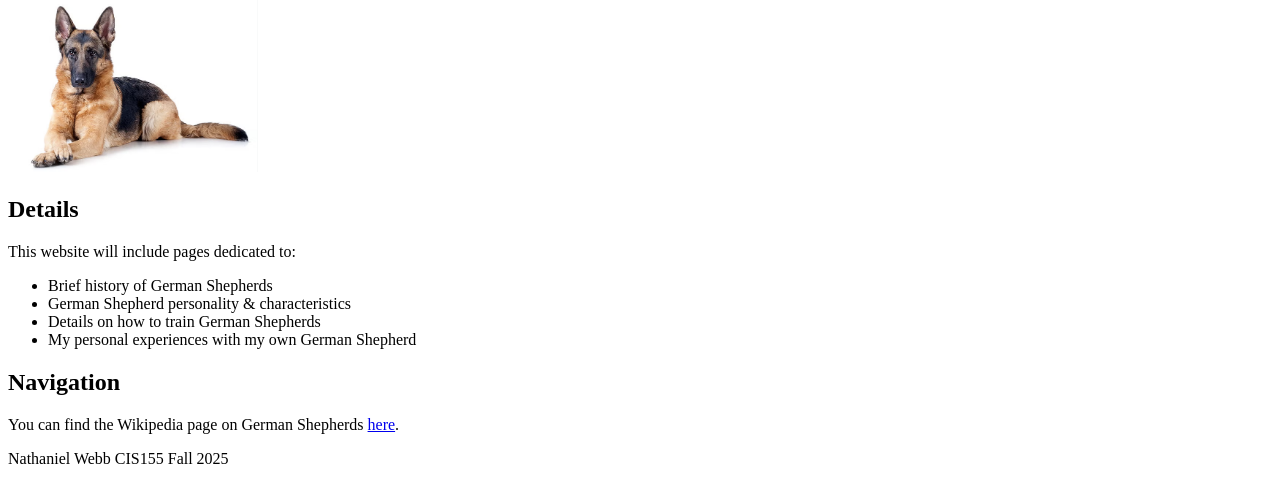
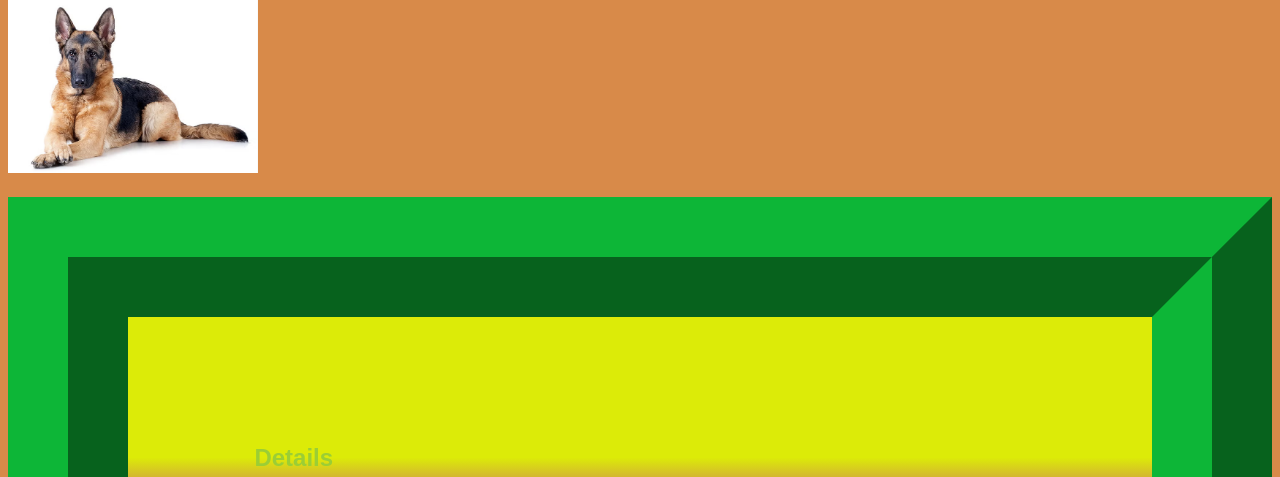
Before and after one commit to NWebbCIS/my-website, a plain HTML site: page index.html in a window 1280 px wide. Shown: the part 475-952 px from the top of the page. Drawn offline with Linux system fonts and the light colour scheme; files that its build step writes are made by us from their sources.

Commit message:
Update index.html

```diff
--- a/index.html
+++ b/index.html
@@ -5,18 +5,18 @@
         <meta charset="UTF-8">
         <meta name="viewport" content="width=device-width, initial-scale=1.0">
         <meta name="description" content="CIS 155 is a course that all Olympic Collage students who are pursuing a IT Associates degree need to take. It covers HTML and CSS.">
-        <link rel="stylesheet" href="styles.css">
+        <link rel="stylesheet" href="css/styles.css">
         <title>CIS155: Web Development I</title>
     </head>
-    <body>
+    <body id="body-one">
         <header>
             <h1>German Shepherds</h1>
             <h2>Website made by Nathaniel Webb</h2>
             <img src="images/shepherd-home.png" alt="picture of German Shepherd laying down" width="250px">
         </header>
-        <main>
-            <section id="number-one">
-                <h2 class="head">Details</h2>
+        <main id="main-one">
+            <section id="section-one">
+                <h2 id="section-one-head" class="head">Details</h2>
                 <p>This website will include pages dedicated to:</p>
                 <ul>
                     <li>Brief history of German Shepherds</li>
@@ -25,13 +25,13 @@
                     <li>My personal experiences with my own German Shepherd</li>
                 </ul>
             </section>
-            <section id="number-two">
+            <section id="section-two">
                 <!--everything in this section will most likely be subject to change as this course goes on-->
-                <h2 class="head">Navigation</h2>
-                <p> You can find the Wikipedia page on German Shepherds <a href="https://en.wikipedia.org/wiki/German_Shepherd">here</a>.</p>
+                <h2 id="section-two-head" class="head">Navigation</h2>
+                <p> You can find the second page of this website <a href="html/second.html">here</a>.</p>
             </section>
         </main>
-        <footer id="last">
+        <footer id="footer-one">
                 <p>Nathaniel Webb CIS155 Fall 2025</p>
         </footer>
     </body>
```
